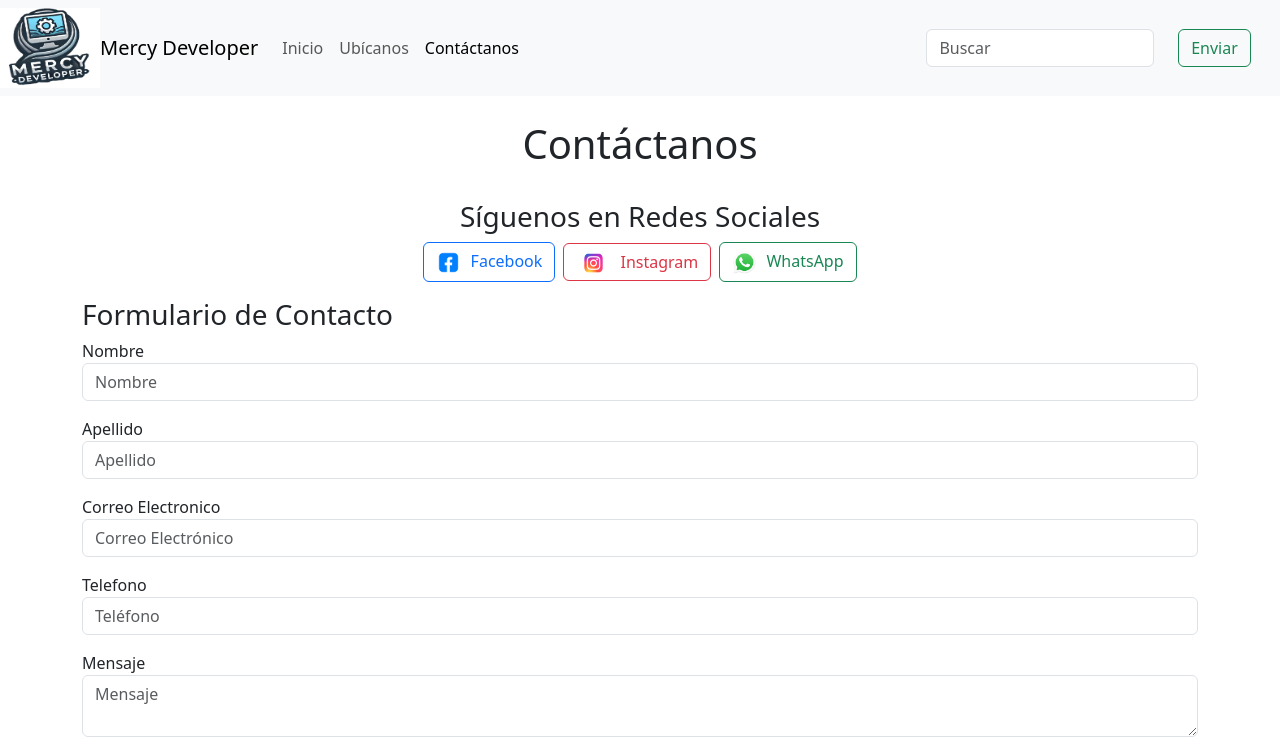
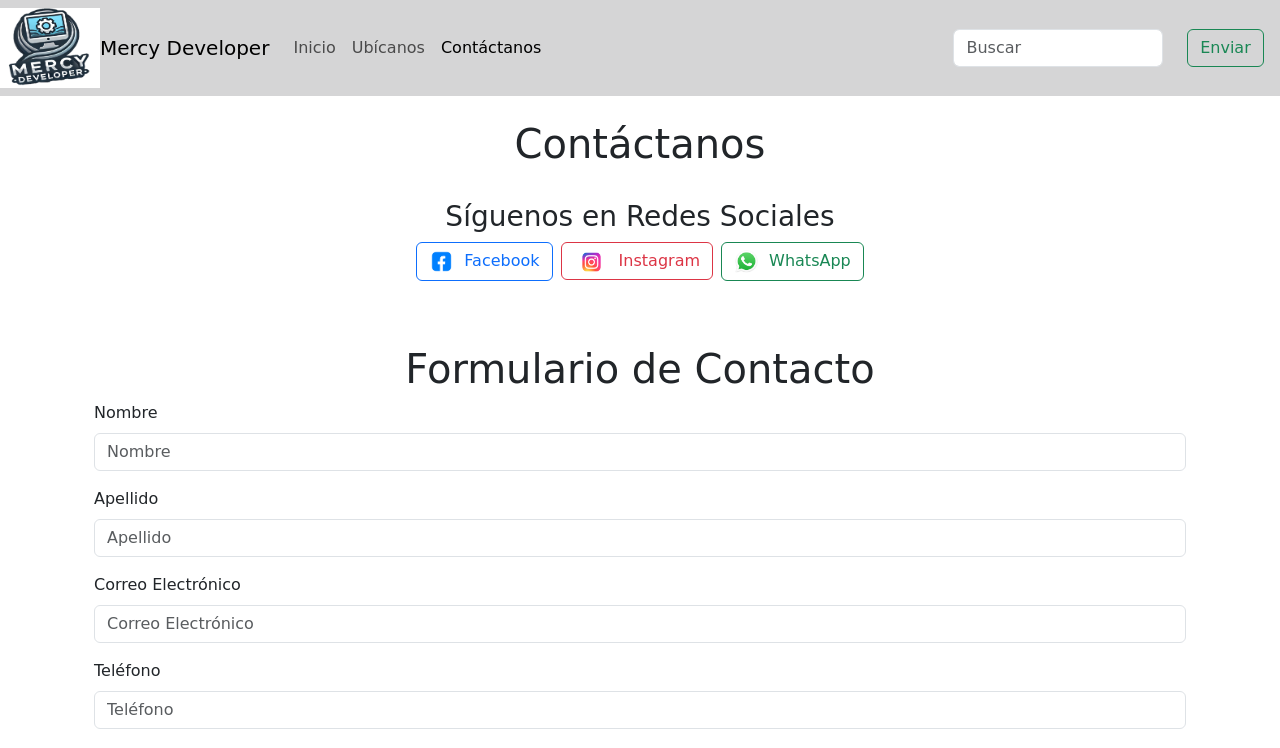
Before and after one commit to alexalopex/formativa_angular, an Angular app: page /contacto in a window 1280 px wide. Shown: the top 748 px of the page. Built offline with nearby package versions, Linux system fonts and the light colour scheme.

Commit message:
evaluacion sumativa con angular y bootstrap

```diff
--- a/src/app/app.component.css
+++ b/src/app/app.component.css
@@ -0,0 +1,7 @@
+nav {
+    background-color: #cbcbcccc;
+  }
+
+footer {
+    background-color: #cbcbcccc;
+  }
--- a/src/app/app.component.html
+++ b/src/app/app.component.html
@@ -1,4 +1,4 @@
-<nav class="navbar navbar-expand-lg navbar-light bg-light">
+<nav class="navbar navbar-expand-lg navbar-light text-white" >
   <div>
   <img src="assets/img/logoMERCY.PNG" alt="logoMERCY" width="100" height="80">
   </div>
@@ -25,13 +25,13 @@
       <input type="text" class="form-control" placeholder="Buscar" required />
     </div>
     <div class="col-md-4">
-      <button  class="btn btn-outline-success my-2 my-sm-0" type="enviar">Enviar</button>
+      <button  class="btn btn-outline-success my-2 my-sm-0" type="submit">Enviar</button>
     </div>
     </div>
 
 </nav>
 <router-outlet />
-<footer class="bg-light text-center text-lg-start mt-4">
+<footer class=" text-center text-lg-start mt-4">
   <div class="text-center p-3">
       <img src="assets/img/logoMERCY.PNG" alt="Logotipo de Mercy Developer" style="width: 100px;">
       <p>Mercy Developer | Teléfono: (123) 456-7890</p>
--- a/src/app/componente/contacto/contacto.component.html
+++ b/src/app/componente/contacto/contacto.component.html
@@ -17,29 +17,51 @@
             WhatsApp
         </a>
     </div>
+    <br>
 
-  <h3>Formulario de Contacto</h3>
-  <form>
+    <div class="container my-4">
+      <h1 class="text-center">Formulario de Contacto</h1>
+      <form [formGroup]="formularioForm" (ngSubmit)="enviarDatos()">
         <div class="mb-3">
-        <p class="mb-0">Nombre</p>
-          <input type="text" class="form-control" placeholder="Nombre" required />
+          <label for="nombre" class="form-label">Nombre</label>
+          <input type="text" class="form-control" formControlName="nombre" placeholder="Nombre" />
+          <div *ngIf="formularioForm.get('nombre')?.invalid && formularioForm.get('nombre')?.touched" class="text-danger">
+            El nombre es obligatorio.
+          </div>
         </div>
         <div class="mb-3">
-        <p class="mb-0">Apellido</p>
-          <input type="text" class="form-control" placeholder="Apellido" required />
+          <label for="apellido" class="form-label">Apellido</label>
+          <input type="text" class="form-control" formControlName="apellido" placeholder="Apellido" />
+          <div *ngIf="formularioForm.get('apellido')?.invalid && formularioForm.get('apellido')?.touched" class="text-danger">
+            El apellido es obligatorio.
+          </div>
         </div>
         <div class="mb-3">
-        <p class="mb-0">Correo Electronico</p>
-          <input type="email" class="form-control" placeholder="Correo Electrónico" required />
+          <label for="correo" class="form-label">Correo Electrónico</label>
+          <input type="text" class="form-control" formControlName="correo" placeholder="Correo Electrónico" />
+          <div *ngIf="formularioForm.get('correo')?.invalid && formularioForm.get('correo')?.touched" class="text-danger">
+            Ingrese un correo electrónico válido.
+          </div>
         </div>
         <div class="mb-3">
-        <p class="mb-0">Telefono</p>
-          <input type="tel" class="form-control" placeholder="Teléfono" required />
+          <label for="telefono" class="form-label">Teléfono</label>
+          <input type="text" class="form-control" formControlName="telefono" placeholder="Teléfono" />
+          <div *ngIf="formularioForm.get('telefono')?.invalid && formularioForm.get('telefono')?.touched" class="text-danger">
+            El teléfono es obligatorio.
+          </div>
         </div>
         <div class="mb-3">
-        <p class="mb-0">Mensaje</p>
-          <textarea class="form-control" placeholder="Mensaje" required></textarea>
+          <label for="mensaje" class="form-label">Mensaje</label>
+          <textarea class="form-control" formControlName="mensaje" placeholder="Mensaje"></textarea>
+          <div *ngIf="formularioForm.get('mensaje')?.invalid && formularioForm.get('mensaje')?.touched" class="text-danger">
+            El mensaje es obligatorio.
           </div>
-      <button type="submit" class="btn btn-primary">Enviar</button>
+        </div>
+        <button type="submit" class="btn btn-primary" [disabled]="formularioForm.invalid">Enviar</button>
       </form>
+
+      <p *ngIf="datos_formulario" class="mt-3" style="color: blue; font-weight: bold;">
+        Hola {{ datos_formulario.nombre }} {{ datos_formulario.apellido }}, su mensaje ha sido enviado correctamente.
+      </p>
     </div>
+  </div>
--- a/src/app/componente/contacto/contacto.component.ts
+++ b/src/app/componente/contacto/contacto.component.ts
@@ -8,8 +8,10 @@ import { FormBuilder, FormGroup} from '@angular/forms';
 })
 export class ContactoComponent implements OnInit {
   formularioForm: FormGroup;
+  datos_formulario: any;
 
   constructor(private formBuilder: FormBuilder) {
+
     this.formularioForm = this.formBuilder.group({
       nombre: '',
       apellido: '',
@@ -19,14 +21,16 @@ export class ContactoComponent implements OnInit {
     });
   }
 
-  ngOnInit() {
+  ngOnInit(): void {
     console.log("Ejecutando el ngOnInit");
   }
 
-  enviarDatos() {
+  enviarDatos(): void {
     if (this.formularioForm.valid) {
-      let datos_formulario = this.formularioForm.value;
-      console.log('Datos del formulario:', datos_formulario);
+      this.datos_formulario = this.formularioForm.value;
+      console.log('Datos del formulario:', this.datos_formulario);
+    } else {
+      console.log('Formulario no válido');
+    }
   }
 }
-}
--- a/src/app/componente/inicio/inicio.component.html
+++ b/src/app/componente/inicio/inicio.component.html
@@ -1,6 +1,7 @@
 <div class="jumbotron text-center">
     <h1 class="display-4">Bienvenidos a Mercy Developer</h1>
     <p class="lead">Tu solución confiable para el servicio técnico informático.</p>
+    <img src="assets/img/servicio.webp" width="1700" height="800" alt="Servicios">
     <hr class="my-4">
     <p>Estamos aquí para ayudarte a mantener tu equipo en perfecto estado. Nos dedicamos a ofrecer un servicio de calidad para satisfacer todas tus necesidades tecnológicas.</p>
 </div>
@@ -43,35 +44,4 @@
             </div>
           </div>
         </div>
-      </div>
-
-    <h3>Formulario de Contacto</h3>
-    <p>¿Tienes alguna consulta o necesitas más información sobre nuestros servicios? Completa el siguiente formulario:</p>
-    <form>
-        <p class="mb-0">Nombre</p>
-      <input type="text" class="form-control mb-2" placeholder="Nombre" required />
-      <p class="mb-0">Apellido</p>
-      <input type="text" class="form-control mb-2" placeholder="Apellido" required />
-      <P class="mb-0">Mensaje</P>
-      <textarea class="form-control mb-2" placeholder="Mensaje" required></textarea>
-      <button type="button" class="btn btn-primary btn-lg btn-block">Enviar</button>
-    </form>
-  <br>
-    <h3>Testimonios de Clientes</h3>
-
-    <div class="card">
-        <div class="card-body">
-          <blockquote class="blockquote mb-0">
-            <p>"Excelente servicio, muy profesionales y rápidos en la atención."</p>
-            <footer class="blockquote-footer">Juan Pérez, <cite title="Source Title">Cliente Satisfecho</cite></footer>
-          </blockquote>
-        </div>
-      </div>
-      <div class="card">
-        <div class="card-body">
-          <blockquote class="blockquote mb-0">
-            <p>"Me ayudaron a resolver un problema complicado con mi computadora. ¡Altamente recomendados!"</p>
-            <footer class="blockquote-footer">María López, <cite title="Source Title">Cliente Satisfecho</cite></footer>
-          </blockquote>
-        </div>
-      </div>
+     </div>
--- a/src/app/componente/inicio/inicio.component.ts
+++ b/src/app/componente/inicio/inicio.component.ts
@@ -8,6 +8,7 @@ import { FormBuilder, FormGroup } from '@angular/forms';
 })
 export class InicioComponent implements OnInit {
   formularioForm: FormGroup;
+  datos_formulario:any
 
   constructor(private formBuilder: FormBuilder) {
     this.formularioForm = this.formBuilder.group({
@@ -21,12 +22,13 @@ export class InicioComponent implements OnInit {
 
   ngOnInit() {
     console.log("Ejecutando el ngOnInit");
+
   }
 
   enviarDatos() {
     if (this.formularioForm.valid) {
-      let datos_formulario = this.formularioForm.value;
-      console.log('Datos del formulario:', datos_formulario);
+      this.datos_formulario = this.formularioForm.value;
+      console.log('Datos del formulario:', this.datos_formulario);
   }
 }
 }
--- a/src/app/componente/ubicacion/ubicacion.component.html
+++ b/src/app/componente/ubicacion/ubicacion.component.html
@@ -1,4 +1,4 @@
-<div id="ubicanos" class="my-4">
+<div class="container my-4">
     <h1 class="text-center">Ubícanos</h1>
 
     <h3 class="text-center">Nuestra Ubicación</h3>
@@ -6,7 +6,7 @@
       <iframe
         src="https://www.google.com/maps/embed?pb=!1m18!1m12!1m3!1d3151.835434509704!2d-70.30826558470452!3d-18.474460479491195!2m3!1f0!2f0!3f0!3m2!1i1024!2i768!4f13.1!3m3!1m2!1s0x93c4b82c1558e02b%3A0x1a2d0a62c90362e3!2sArica%2C%20Chile!5e0!3m2!1sen!2sus!4v1611741111247!5m2!1sen!2sus"
         width="100%"
-            height="450"
+        height="600"
         style="border:0;"
         allowfullscreen=""
         loading="lazy">
@@ -15,19 +15,32 @@
 
     <h3 class="text-center mt-4">Contáctanos</h3>
     <p class="text-center">Si necesitas más información, déjanos tu mensaje:</p>
-    <form class="my-4">
-        <div class="form-group">
-            <label for="nombreUbicacion">Nombre</label>
-            <input type="text" class="form-control" id="nombreUbicacion" placeholder="Ingrese su nombre" required>
+
+    <form [formGroup]="formularioForm" (ngSubmit)="enviarDatos()">
+      <div class="mb-3">
+        <label for="nombre" class="form-label">Nombre</label>
+        <input type="text" id="nombre" class="form-control" formControlName="nombre" />
       </div>
-        <div class="form-group">
-            <label for="apellidoUbicacion">Apellido</label>
-            <input type="text" class="form-control" id="apellidoUbicacion" placeholder="Ingrese su apellido" required>
+      <div class="mb-3">
+        <label for="apellido" class="form-label">Apellido</label>
+        <input type="text" id="apellido" class="form-control" formControlName="apellido" />
       </div>
-        <div class="form-group">
-            <label for="mensajeUbicacion">Mensaje</label>
-            <textarea class="form-control" id="mensajeUbicacion" rows="3" placeholder="Escriba su mensaje" required></textarea>
+      <div class="mb-3">
+        <label for="correo" class="form-label">Correo Electrónico</label>
+        <input type="text" id="correo" class="form-control" formControlName="correo" />
+      </div>
+      <div class="mb-3">
+        <label for="telefono" class="form-label">Teléfono</label>
+        <input type="text" id="telefono" class="form-control" formControlName="telefono" />
+      </div>
+      <div class="mb-3">
+        <label for="mensaje" class="form-label">Mensaje</label>
+        <textarea id="mensaje" class="form-control" formControlName="mensaje"></textarea>
       </div>
       <button type="submit" class="btn btn-primary">Enviar</button>
     </form>
+
+    <p *ngIf="datos_formulario != null" class="mt-3" style="color: blue; font-weight: bold;">
+      Hola {{datos_formulario.nombre}} {{datos_formulario.apellido}}, su mensaje ha sido enviado correctamente.
+    </p>
   </div>
--- a/src/app/componente/ubicacion/ubicacion.component.ts
+++ b/src/app/componente/ubicacion/ubicacion.component.ts
@@ -8,8 +8,10 @@ import { FormBuilder, FormGroup } from '@angular/forms';
 })
 export class UbicacionComponent implements OnInit {
   formularioForm: FormGroup;
+  datos_formulario: any = null;
 
   constructor(private formBuilder: FormBuilder) {
+
     this.formularioForm = this.formBuilder.group({
       nombre: '',
       apellido: '',
@@ -25,8 +27,16 @@ export class UbicacionComponent implements OnInit {
 
   enviarDatos() {
     if (this.formularioForm.valid) {
-      let datos_formulario = this.formularioForm.value;
-      console.log('Datos del formulario:', datos_formulario);
+
+      this.datos_formulario = this.formularioForm.value;
+
+
+      console.log('Datos formulario:', this.datos_formulario);
+
+
+      this.formularioForm.reset();
+    } else {
+      console.log('Formulario no válido');
+    }
   }
 }
-}
--- a/src/styles.css
+++ b/src/styles.css
@@ -1 +1,4 @@
 /* You can add global styles to this file, and also import other style files */
+* {
+    font-family: 'Comic Sans MS', cursive;
+}
```
Also changed, not shown: public/assets/img/servicio.webp (added). Lines whose indentation alone changed are shown as unchanged.
